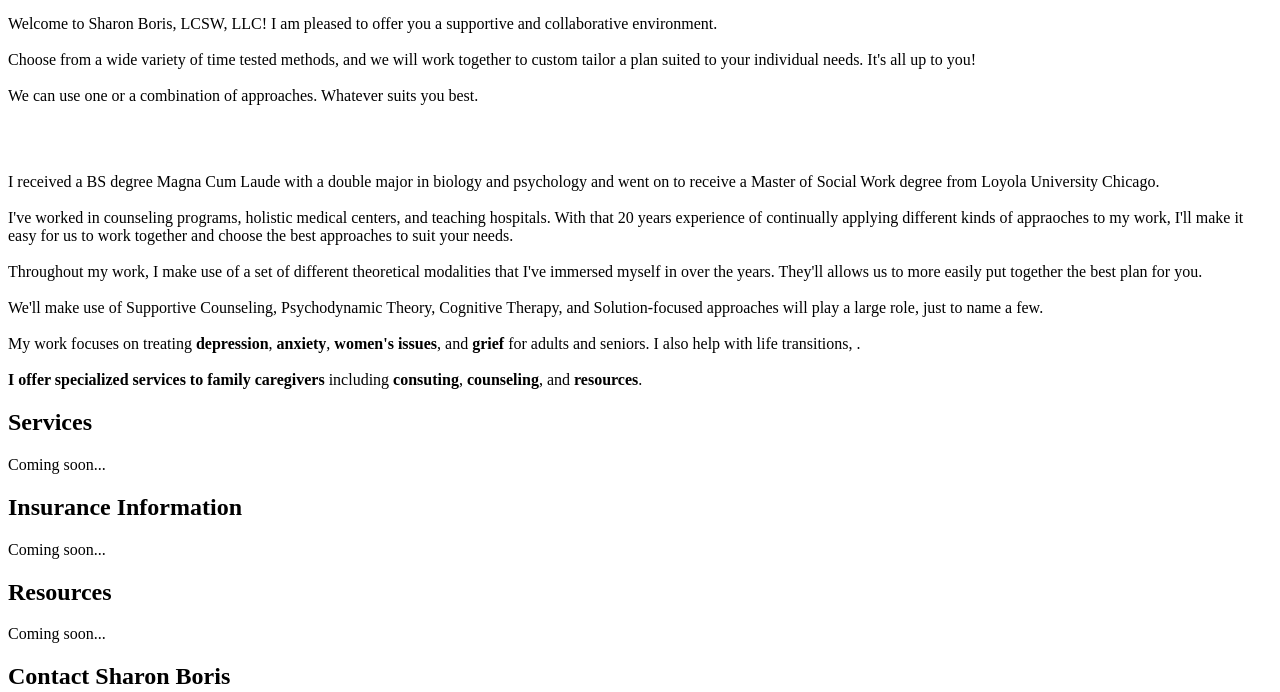
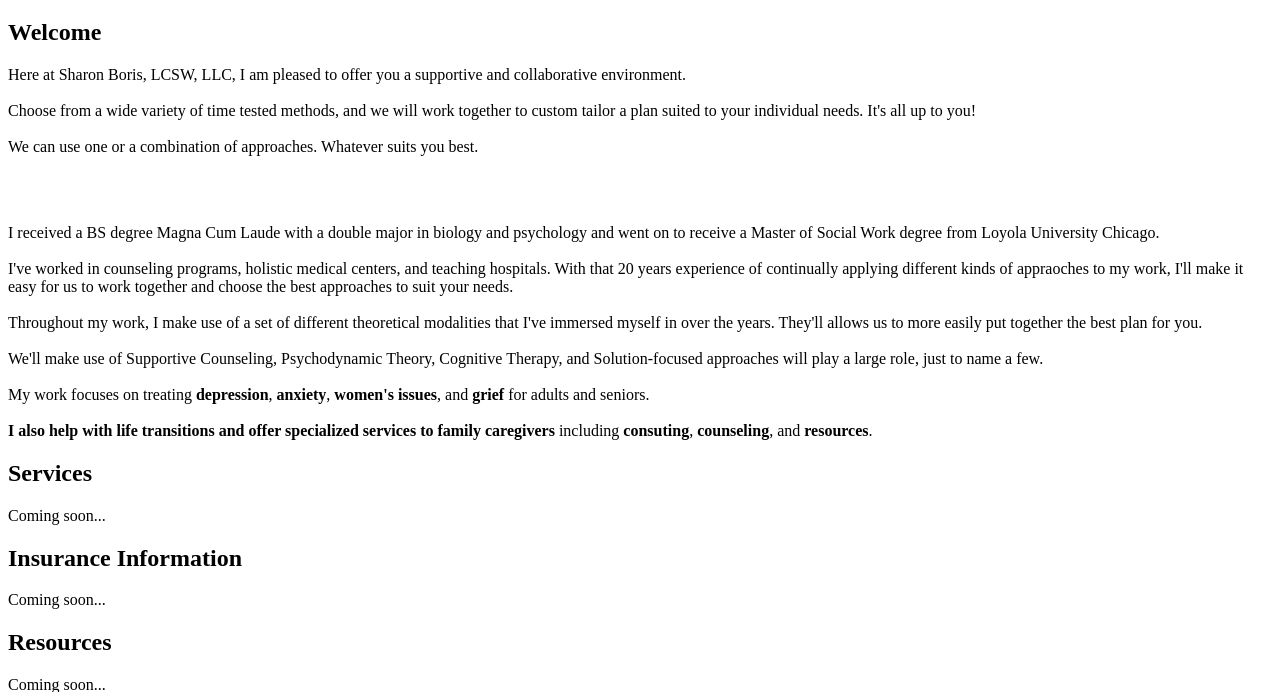
Before and after one commit to PlGGS/sharonboris.com, a PHP site: page / in a window 1280 px wide. Shown: the part 327-1019 px from the top of the page. Run offline with PHP 8.4, Linux system fonts and the light colour scheme.

Commit message:
Updated about section Started forms section

```diff
--- a/css/main.scss
+++ b/css/main.scss
@@ -136,6 +136,7 @@ section#about {
     div {
         h2 {
             color: #000000;
+            // text-align: center;
         }
 
         p {
--- a/index.html
+++ b/index.html
@@ -4,6 +4,9 @@ title: Sharon Boris, LCSW, LLC
 css: main
 ---
 
+<head>
+    <script src="https://ajax.googleapis.com/ajax/libs/jquery/3.5.1/jquery.min.js"></script>
+</head>
 <section id="home">
     <div>
         <img src='assets/sharon.png' width="300px" height="300px"/>
@@ -11,8 +14,9 @@ css: main
 </section>
 <section id="about">
     <div>
+        <h2>Welcome</h2>
         <p>
-            Welcome to Sharon Boris, LCSW, LLC! I am pleased to offer you a supportive and
+            Here at Sharon Boris, LCSW, LLC, I am pleased to offer you a supportive and
             collaborative environment.
             <br /><br />
             Choose from a wide variety of time tested methods, and we will
@@ -36,9 +40,8 @@ css: main
             approaches will play a large role, just to name a few.
             <br /><br />
             My work focuses on treating <b>depression</b>, <b>anxiety</b>, <b>women's issues</b>, and <b>grief</b> for adults and seniors.
-            I also help with life transitions, .
             <br /><br />
-            <b>I offer specialized services to family caregivers</b> including <b>consuting</b>, <b>counseling</b>, and <b>resources</b>.
+            <b>I also help with life transitions and offer specialized services to family caregivers</b> including <b>consuting</b>, <b>counseling</b>, and <b>resources</b>.
         </p>
     </div>
 </section>
@@ -64,6 +67,11 @@ css: main
 <section id="forms">
     <div>
         <h2>Resources</h2>
+        <script>
+            $.getJSON('./files/new-patient', data => {
+                console.log(data);
+            });
+        </script>
         <p>
             Coming soon...
         </p>
```
